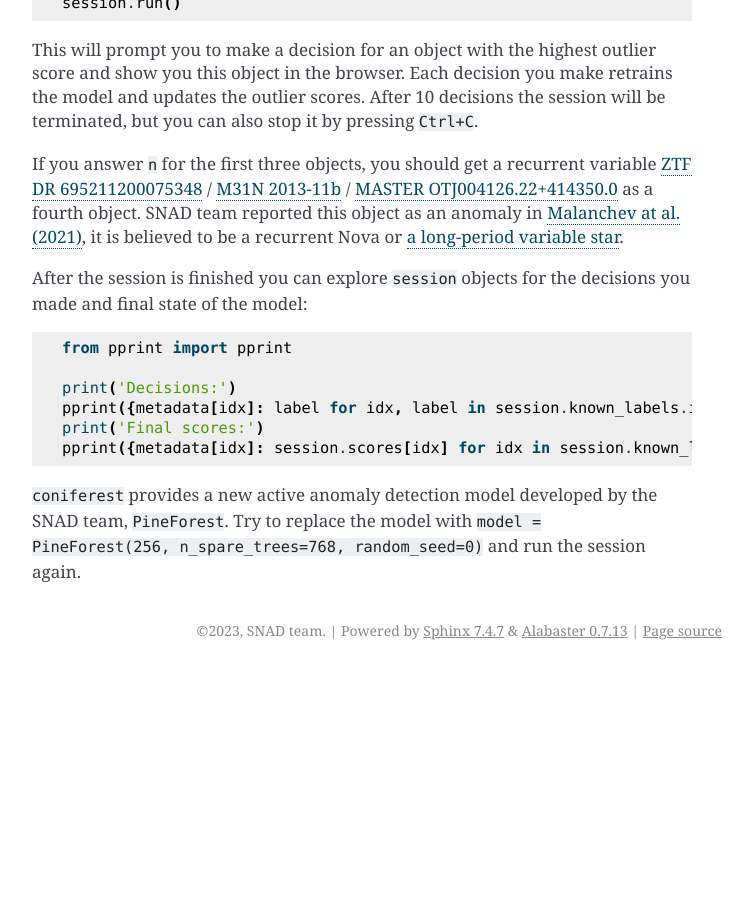
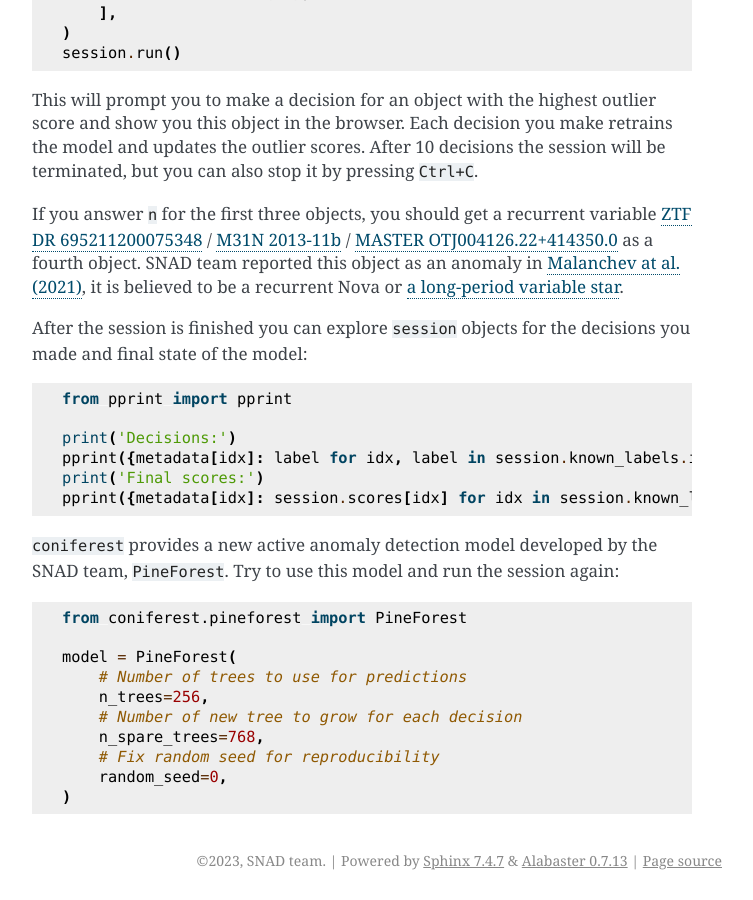
Before and after one commit to snad-space/coniferest, a Sphinx documentation site: the page built from docs/intro.rst, in a window 1280 px wide and 900 px high, scrolled down 1762 px. Shown: the whole window, without its empty margins (388-1141 px from the left). Built offline with Sphinx 7.4.7, drawn with Linux system fonts in a browser that asks for light colours; before the commit the page ends 2432 px from its top, so only the background shows below that; some of the changed text lies outside the part shown.

```diff
--- a/docs/intro.rst
+++ b/docs/intro.rst
@@ -8,14 +8,20 @@
 
 You usually want to create virtual environment first, for example with ``venv``:
 
+.. code-block:: bash
+
     python3 -mvenv venv
     source venv/bin/activate
 
 We need up-to-date pip:
 
+.. code-block:: bash
+
     python3 -mpip install -U pip
 
 Finally, install ``coniferest``:
+
+.. code-block:: bash
 
     python3 -mpip install coniferest
 
@@ -104,4 +110,17 @@
         pprint({metadata[idx]: session.scores[idx] for idx in session.known_labels})
 
 ``coniferest`` provides a new active anomaly detection model developed by the SNAD team, ``PineForest``.
-Try to replace the model with ``model = PineForest(256, n_spare_trees=768, random_seed=0)`` and run the session again.
+Try to use this model and run the session again:
+
+.. code-block:: python
+
+        from coniferest.pineforest import PineForest
+
+        model = PineForest(
+            # Number of trees to use for predictions
+            n_trees=256,
+            # Number of new tree to grow for each decision
+            n_spare_trees=768,
+            # Fix random seed for reproducibility
+            random_seed=0,
+        )
```
